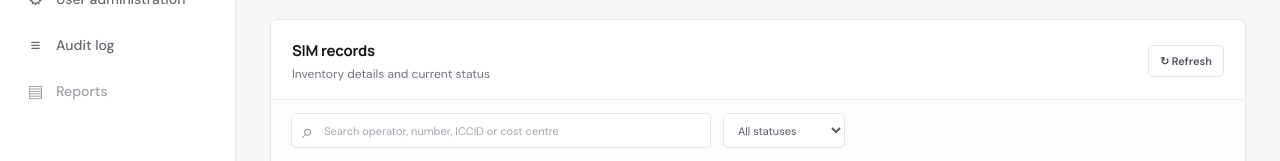
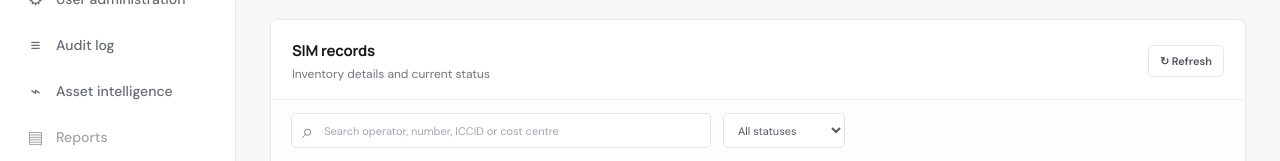
Before and after one commit to RURIGIMK/sim-inventory-management-system, a Next.js app in the folder src/frontend/: page / in a window 1280 px wide. Shown: the part 327-488 px from the top of the page. Built offline with nearby package versions, Linux system fonts and the light colour scheme; no server answers; sample sign-in values are in the browser's storage.

Commit message:
feat: link asset intelligence from inventory navigation

```diff
--- a/src/frontend/app/page.tsx
+++ b/src/frontend/app/page.tsx
@@ -159,6 +159,7 @@ export default function Home() {
           <a className="nav-item" href="/allocations"><span className="nav-symbol">⇄</span> Allocations</a>
           <a className="nav-item" href="/admin"><span className="nav-symbol">⚙</span> User administration</a>
           <a className="nav-item" href="/audit"><span className="nav-symbol">≡</span> Audit log</a>
+          <a className="nav-item" href="/intelligence"><span className="nav-symbol">⌁</span> Asset intelligence</a>
           <a className="nav-item disabled" href="#reports" onClick={e => { e.preventDefault(); setNotice("Reporting is planned and not yet implemented."); }}><span className="nav-symbol">▤</span> Reports</a>
         </nav>
         <div className="sidebar-bottom"><span className="status-led" /> Development environment <small>Version 0.1.0</small></div>
```
